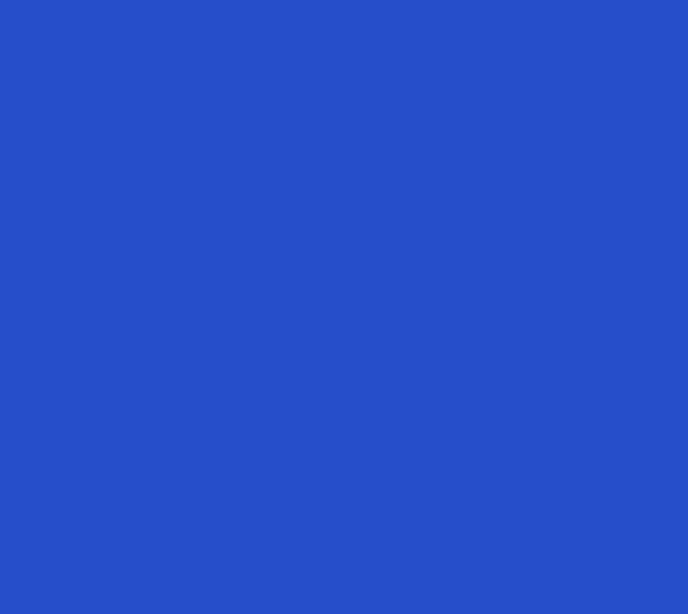
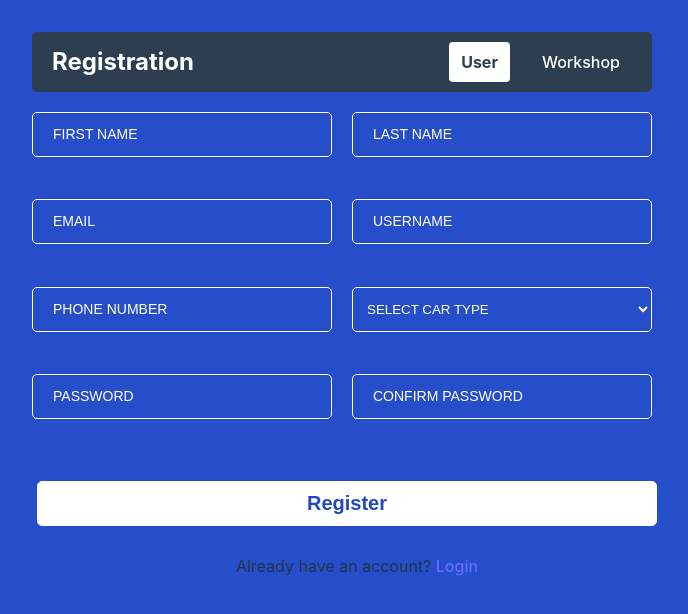
Before and after one commit to quickwrench/quickwrench-react, a React (Vite) app: page /workshop in a window 1280 px wide. Before the commit this address had no page. Shown: the top 614 px of the page, without its empty margins (283-971 px from the left). Built offline with nearby package versions, Linux system fonts and the light colour scheme.

Commit message:
fix: fixed form components spacing and size

```diff
--- a/src/App.jsx
+++ b/src/App.jsx
@@ -15,6 +15,7 @@ function App() {
           element={<h1 style={{ color: "white" }}>profile page</h1>}
         />
         <Route path="/register" element={<UserReg />} />
+        <Route path="/workshop" element={<UserReg />} />
       </Routes>
     </BrowserRouter>
   );
--- a/src/LoginForm.jsx
+++ b/src/LoginForm.jsx
@@ -78,10 +78,11 @@ export default function Login_form() {
               className="button"
               to="/profile"
               value="Login"
+              style={{ fontSize: "20px", fontWeight: "bold" }}
             />
           </form>
           <div style={{ marginTop: "10px" }}>
-            <span>don`t have an account? </span>
+            <span>Don`t have an account? </span>
             <Link to="/register">Sign Up</Link>
           </div>
         </div>
--- a/src/UserReg.jsx
+++ b/src/UserReg.jsx
@@ -101,7 +101,7 @@ export default function UserReg() {
         <form
           onSubmit={handleReg}
           style={{
-            height: "85%",
+            height: "60%",
             width: "650px",
             display: "flex",
             flexDirection: "row",
@@ -202,6 +202,7 @@ export default function UserReg() {
           <div
             style={{
               width: "100%", // Take full width to use justify-content
+              height: "50px",
               display: "flex",
               justifyContent: "center",
               marginTop: "20px", // Add spacing above if needed
@@ -209,19 +210,23 @@ export default function UserReg() {
           >
             <input
               type="submit"
+              value="Register"
               className="button"
               to="/profile"
               style={{
                 justifySelf: "center",
                 padding: "10px 20px",
                 borderRadius: "5px",
+                fontWeight: "bold",
+                fontSize: "20px",
+                width: "620px",
               }}
             />
           </div>
         </form>
         <ErrorMessage message={error} />
-        <div style={{ marginTop: "10px" }}>
-          <span>already have an account? </span>
+        <div>
+          <span>Already have an account? </span>
           <Link to="/">Login</Link>
         </div>
       </div>
```
Also changed, not shown: src/Workshop.jsx (added).
